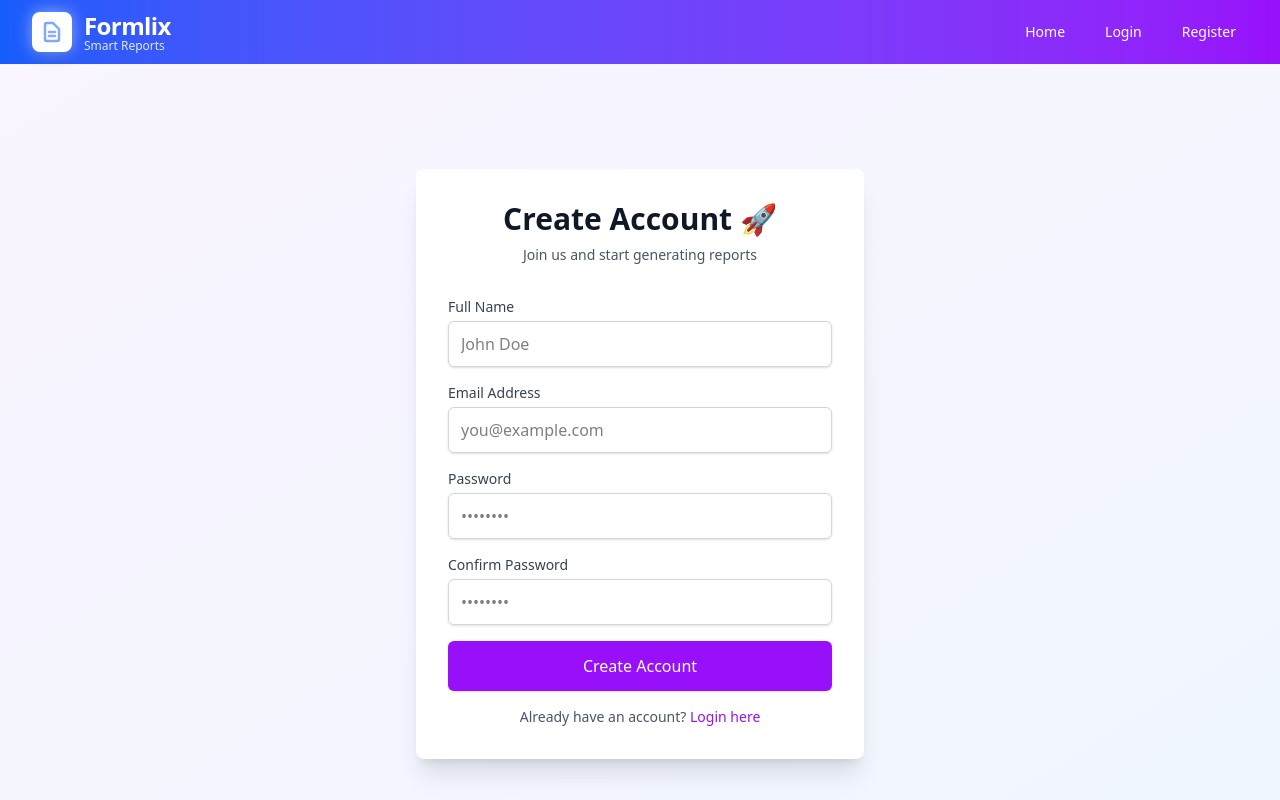
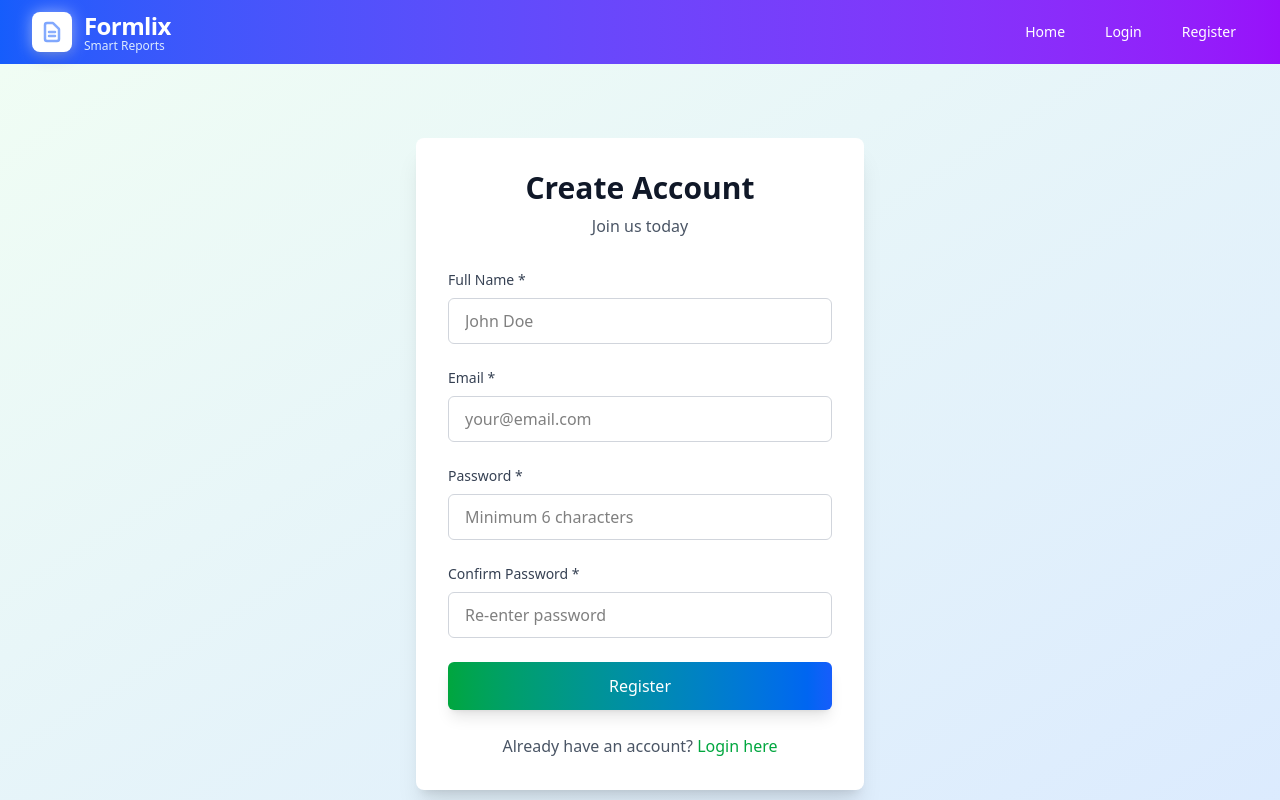
Before and after one commit to vishwajeetkanchanwar2-dev/Formlix-Frontend, a React (Vite) app: page /register in a window 1280 px wide. Shown: the top 800 px of the page. Built offline with nearby package versions, Linux system fonts and the light colour scheme.

Commit message:
Update Register.jsx

```diff
--- a/src/pages/Register.jsx
+++ b/src/pages/Register.jsx
@@ -10,8 +10,8 @@ const Register = () => {
     password: '',
     confirmPassword: '',
   });
+  const [loading, setLoading] = useState(false);
   const [error, setError] = useState('');
-  const [loading, setLoading] = useState(false);
 
   const handleChange = (e) => {
     setFormData({
@@ -22,151 +22,154 @@ const Register = () => {
 
   const handleSubmit = async (e) => {
     e.preventDefault();
+    setLoading(true);
     setError('');
 
+    // ✅ VALIDATION
     if (formData.password !== formData.confirmPassword) {
       setError('Passwords do not match');
+      setLoading(false);
       return;
     }
 
     if (formData.password.length < 6) {
       setError('Password must be at least 6 characters');
-      return;
-    }
-
-    setLoading(true);
-
-    try {
-      if (!formData.name || !formData.email || !formData.password) {
-        setError('All fields are required');
       setLoading(false);
       return;
     }
 
-      const dataToSend = {
-        name: formData.name.trim(),
-        email: formData.email.trim(),
-        password: formData.password
-      };
+    try {
+      console.log('📝 Attempting registration for:', formData.email);
 
-      console.log('Sending to backend:', dataToSend);
+      // ✅ USE AUTHSERVICE
+      const data = await authService.register({
+        name: formData.name,
+        email: formData.email,
+        password: formData.password,
+      });
 
-      const response = await authService.register(dataToSend);
+      console.log('✅ Registration successful!');
+      console.log('   Response:', data);
+      console.log('   Stored userId:', localStorage.getItem('userId'));
+      console.log('   Stored userName:', localStorage.getItem('userName'));
 
-      console.log('Registration successful:', response);
+      // ✅ NAVIGATE TO DASHBOARD
       navigate('/dashboard');
+
     } catch (err) {
-      console.error('Full error:', err);
-      setError(err.response?.data?.message || err.response?.data || 'Registration failed. Please try again.');
+      console.error('❌ Registration error:', err);
+      setError(err.response?.data?.message || 'Registration failed. Please try again.');
     } finally {
       setLoading(false);
     }
   };
 
   return (
-    <div className="min-h-screen flex items-center justify-center bg-gradient-to-br from-purple-50 to-blue-50 py-8 sm:py-12 px-4 sm:px-6 lg:px-8">
-      <div className="max-w-md w-full bg-white rounded-lg shadow-xl p-6 sm:p-8">
-        <div>
-          <h2 className="text-center text-2xl sm:text-3xl font-extrabold text-gray-900">
-            Create Account 🚀
-          </h2>
-          <p className="mt-2 text-center text-sm text-gray-600">
-            Join us and start generating reports
-          </p>
+    <div className="min-h-screen bg-gradient-to-br from-green-50 to-blue-100 flex items-center justify-center px-4 py-8">
+      <div className="max-w-md w-full bg-white rounded-lg shadow-xl p-8">
+        <div className="text-center mb-8">
+          <h1 className="text-3xl font-bold text-gray-900 mb-2">Create Account</h1>
+          <p className="text-gray-600">Join us today</p>
         </div>
 
-        <form className="mt-6 sm:mt-8 space-y-4" onSubmit={handleSubmit}>
         {error && (
-            <div className="bg-red-50 border border-red-400 text-red-700 px-3 sm:px-4 py-2 sm:py-3 rounded text-sm">
-              {error}
+          <div className="mb-4 bg-red-50 border-l-4 border-red-400 text-red-700 px-4 py-3 rounded">
+            <p className="font-medium">❌ Error</p>
+            <p className="text-sm">{error}</p>
           </div>
         )}
 
-          <div className="space-y-3 sm:space-y-4">
+        <form onSubmit={handleSubmit} className="space-y-6">
           <div>
-              <label htmlFor="name" className="block text-sm font-medium text-gray-700 mb-1">
-                Full Name
+            <label htmlFor="name" className="block text-sm font-medium text-gray-700 mb-2">
+              Full Name *
             </label>
             <input
+              type="text"
               id="name"
               name="name"
-                type="text"
               required
               value={formData.name}
               onChange={handleChange}
-                className="block w-full px-3 py-2 sm:py-2.5 border border-gray-300 rounded-md shadow-sm text-sm sm:text-base focus:outline-none focus:ring-2 focus:ring-purple-500 focus:border-purple-500"
+              className="w-full px-4 py-2.5 border border-gray-300 rounded-md focus:ring-2 focus:ring-green-500 focus:border-green-500"
               placeholder="John Doe"
             />
           </div>
 
           <div>
-              <label htmlFor="email" className="block text-sm font-medium text-gray-700 mb-1">
-                Email Address
+            <label htmlFor="email" className="block text-sm font-medium text-gray-700 mb-2">
+              Email *
             </label>
             <input
+              type="email"
               id="email"
               name="email"
-                type="email"
               required
               value={formData.email}
               onChange={handleChange}
-                className="block w-full px-3 py-2 sm:py-2.5 border border-gray-300 rounded-md shadow-sm text-sm sm:text-base focus:outline-none focus:ring-2 focus:ring-purple-500 focus:border-purple-500"
-                placeholder="you@example.com"
+              className="w-full px-4 py-2.5 border border-gray-300 rounded-md focus:ring-2 focus:ring-green-500 focus:border-green-500"
+              placeholder="your@email.com"
             />
           </div>
 
           <div>
-              <label htmlFor="password" className="block text-sm font-medium text-gray-700 mb-1">
-                Password
+            <label htmlFor="password" className="block text-sm font-medium text-gray-700 mb-2">
+              Password *
             </label>
             <input
+              type="password"
               id="password"
               name="password"
-                type="password"
               required
               value={formData.password}
               onChange={handleChange}
-                className="block w-full px-3 py-2 sm:py-2.5 border border-gray-300 rounded-md shadow-sm text-sm sm:text-base focus:outline-none focus:ring-2 focus:ring-purple-500 focus:border-purple-500"
-                placeholder="••••••••"
+              className="w-full px-4 py-2.5 border border-gray-300 rounded-md focus:ring-2 focus:ring-green-500 focus:border-green-500"
+              placeholder="Minimum 6 characters"
             />
           </div>
 
           <div>
-              <label htmlFor="confirmPassword" className="block text-sm font-medium text-gray-700 mb-1">
-                Confirm Password
+            <label htmlFor="confirmPassword" className="block text-sm font-medium text-gray-700 mb-2">
+              Confirm Password *
             </label>
             <input
+              type="password"
               id="confirmPassword"
               name="confirmPassword"
-                type="password"
               required
               value={formData.confirmPassword}
               onChange={handleChange}
-                className="block w-full px-3 py-2 sm:py-2.5 border border-gray-300 rounded-md shadow-sm text-sm sm:text-base focus:outline-none focus:ring-2 focus:ring-purple-500 focus:border-purple-500"
-                placeholder="••••••••"
+              className="w-full px-4 py-2.5 border border-gray-300 rounded-md focus:ring-2 focus:ring-green-500 focus:border-green-500"
+              placeholder="Re-enter password"
             />
           </div>
-          </div>
 
-          <div>
           <button
             type="submit"
             disabled={loading}
-              className="w-full flex justify-center py-2.5 sm:py-3 px-4 border border-transparent rounded-md shadow-sm text-sm sm:text-base font-medium text-white bg-purple-600 hover:bg-purple-700 focus:outline-none focus:ring-2 focus:ring-offset-2 focus:ring-purple-500 disabled:opacity-50 disabled:cursor-not-allowed transition-all"
+            className="w-full bg-gradient-to-r from-green-600 to-blue-600 text-white py-3 px-4 rounded-md hover:from-green-700 hover:to-blue-700 font-medium disabled:opacity-50 disabled:cursor-not-allowed transition shadow-lg hover:shadow-xl"
           >
-              {loading ? 'Creating account...' : 'Create Account'}
+            {loading ? (
+              <span className="flex items-center justify-center">
+                <svg className="animate-spin h-5 w-5 mr-2" viewBox="0 0 24 24">
+                  <circle className="opacity-25" cx="12" cy="12" r="10" stroke="currentColor" strokeWidth="4" fill="none"/>
+                  <path className="opacity-75" fill="currentColor" d="M4 12a8 8 0 018-8V0C5.373 0 0 5.373 0 12h4zm2 5.291A7.962 7.962 0 014 12H0c0 3.042 1.135 5.824 3 7.938l3-2.647z"/>
+                </svg>
+                Creating Account...
+              </span>
+            ) : 'Register'}
           </button>
-          </div>
+        </form>
 
-          <div className="text-center">
-            <p className="text-xs sm:text-sm text-gray-600">
+        <div className="mt-6 text-center">
+          <p className="text-gray-600">
             Already have an account?{' '}
-              <Link to="/login" className="font-medium text-purple-600 hover:text-purple-500">
+            <Link to="/login" className="text-green-600 hover:text-green-800 font-medium">
               Login here
             </Link>
           </p>
         </div>
-        </form>
+
       </div>
     </div>
   );
```
Lines whose indentation alone changed are shown as unchanged.
